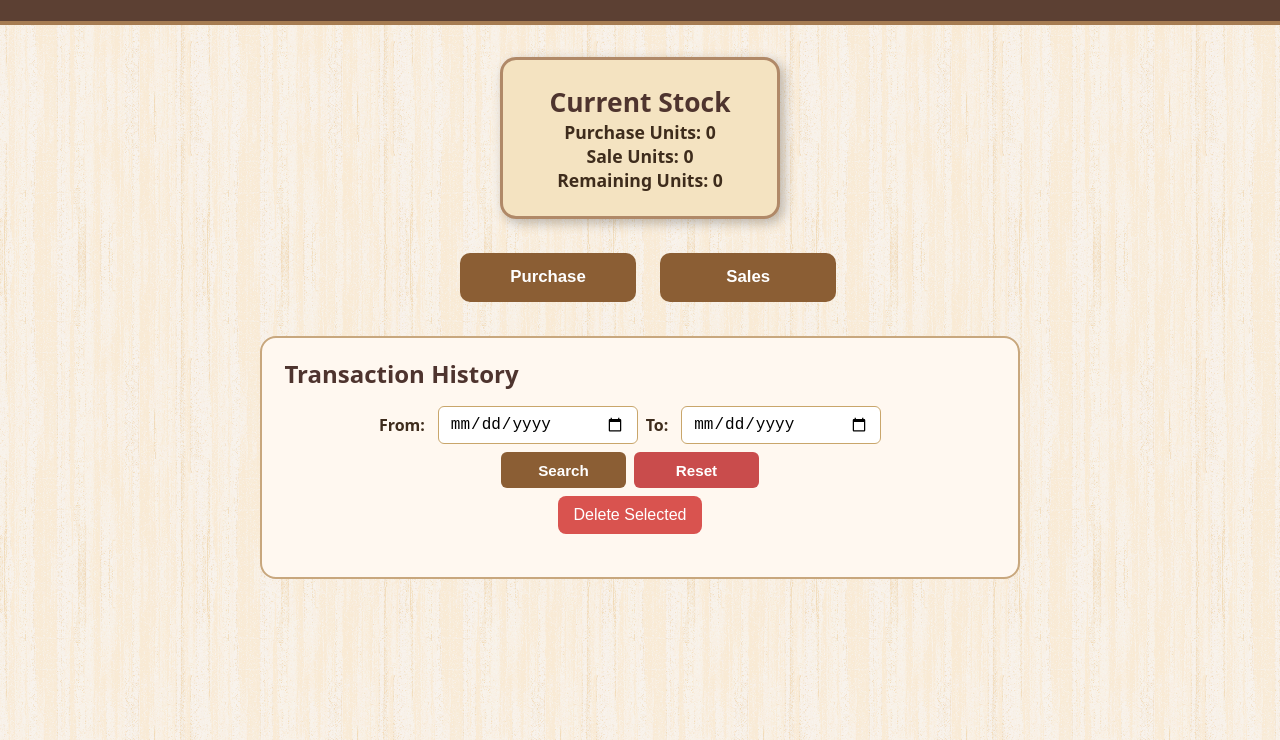
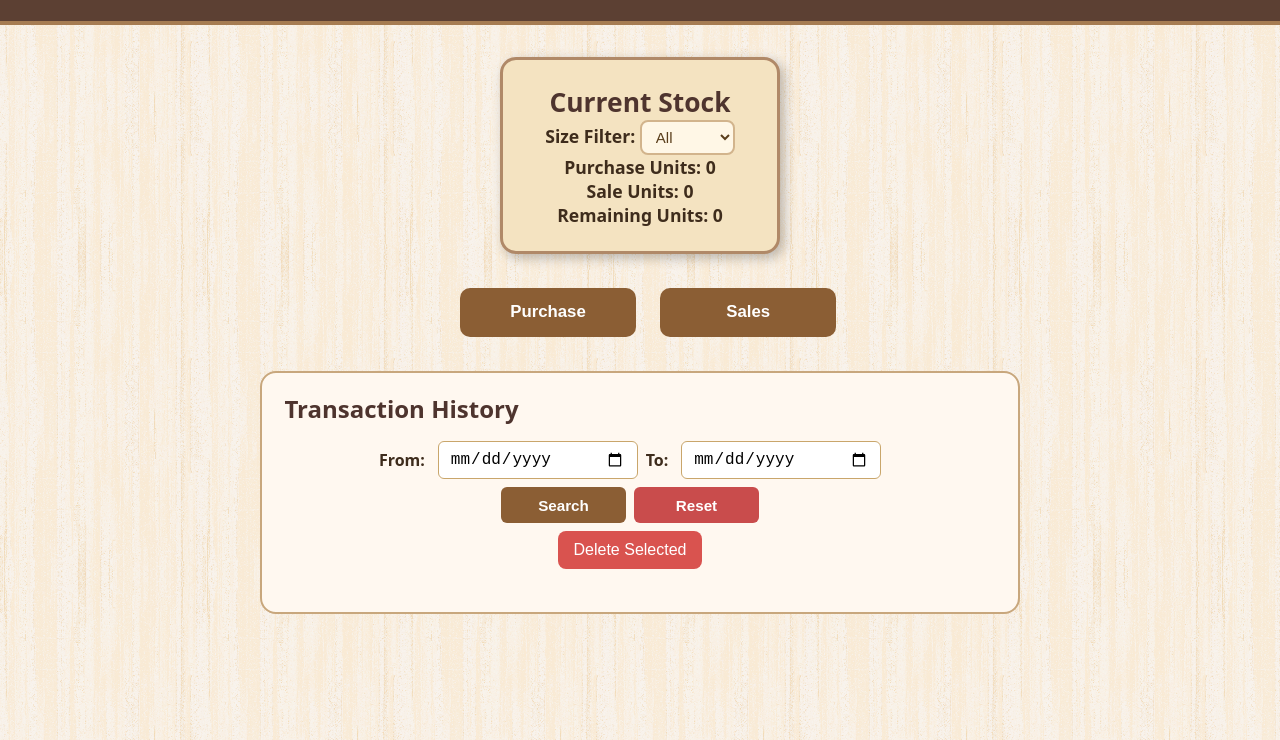
Before and after one commit to mddanish222/KR-Timber, a plain HTML site: page poles.html in a window 1280 px wide. Shown: the part 60-800 px from the top of the page. Drawn offline with Linux system fonts and the light colour scheme.

Commit message:
Implement size filter in stock management
Added size filter to current stock section.

```diff
--- a/poles.html
+++ b/poles.html
@@ -17,6 +17,19 @@
     <!-- Current Stock -->
    <section class="stock-card">
   <h2>Current Stock</h2>
+
+  <label>
+    <span>Size Filter:</span>
+    <select id="sizeFilter">
+      <option value="all">All</option>
+      <option value="10 Feet">10 Feet</option>
+      <option value="12 Feet">12 Feet</option>
+      <option value="14 Feet">14 Feet</option>
+<option value="16 Feet">16 Feet</option>
+
+    </select>
+  </label>
+
   <p id="purchaseUnits">Purchase Units: 0</p>
   <p id="saleUnits">Sale Units: 0</p>
   <p id="remainingUnits">Remaining Units: 0</p>
@@ -93,6 +106,5 @@
 
   <!-- Scripts -->
   <script src="script.js"></script>
-
-</body>
+ </body>
 </html>
```
